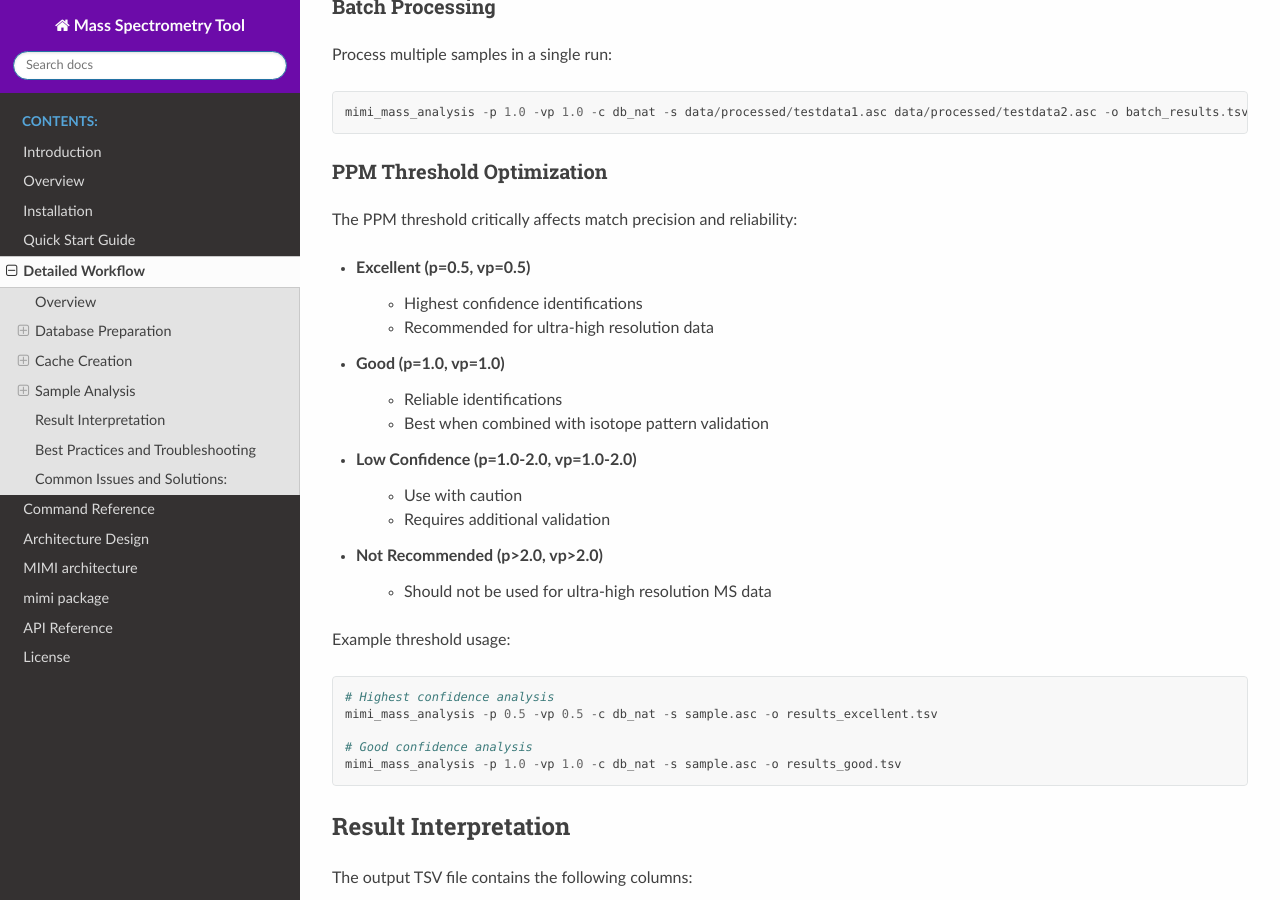
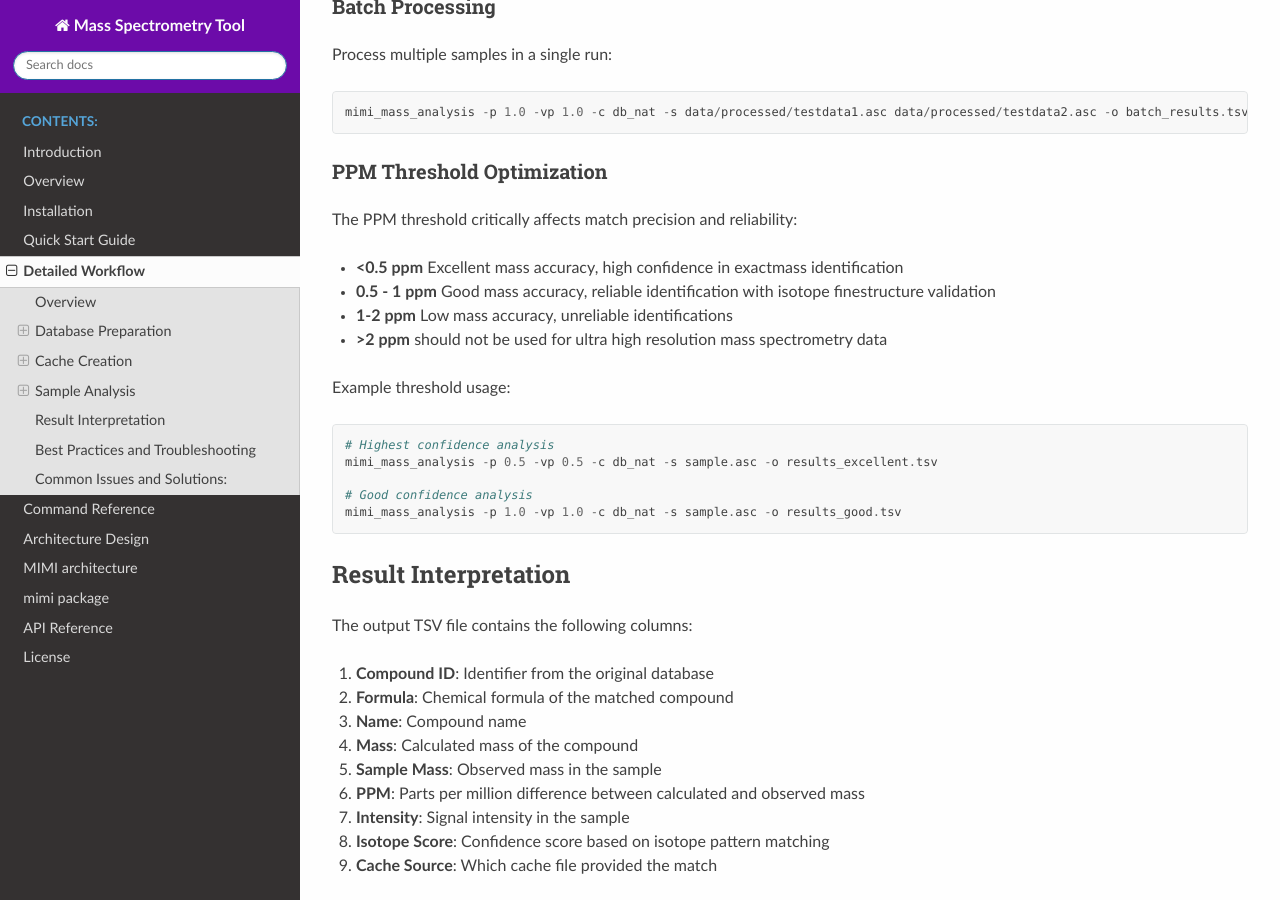
Before and after one commit to NYUAD-Core-Bioinformatics/MIMI, a Sphinx documentation site: the page built from docs/source/workflow.rst, in a window 1280 px wide and 900 px high, scrolled down 5781 px. Built offline with Sphinx 7.4.7 and the Read the Docs theme 3.1.0, drawn with Linux system fonts in a browser that asks for light colours.

Commit message:
updated docs

```diff
--- a/docs/source/workflow.rst
+++ b/docs/source/workflow.rst
@@ -289,20 +289,13 @@ PPM Threshold Optimization
 
 The PPM threshold critically affects match precision and reliability:
 
-- **Excellent** (p=0.5, vp=0.5)
-    - Highest confidence identifications
-    - Recommended for ultra-high resolution data
+- **<0.5 ppm** Excellent mass accuracy, high confidence in exactmass identification
 
-- **Good** (p=1.0, vp=1.0)
-    - Reliable identifications
-    - Best when combined with isotope pattern validation
+- **0.5 - 1 ppm** Good mass accuracy, reliable identification with isotope finestructure validation
 
-- **Low Confidence** (p=1.0-2.0, vp=1.0-2.0)
-    - Use with caution
-    - Requires additional validation
+- **1-2 ppm** Low mass accuracy, unreliable identifications
 
-- **Not Recommended** (p>2.0, vp>2.0)
-    - Should not be used for ultra-high resolution MS data
+- **>2 ppm** should not be used for ultra high resolution mass spectrometry data
 
 Example threshold usage::
 
```
